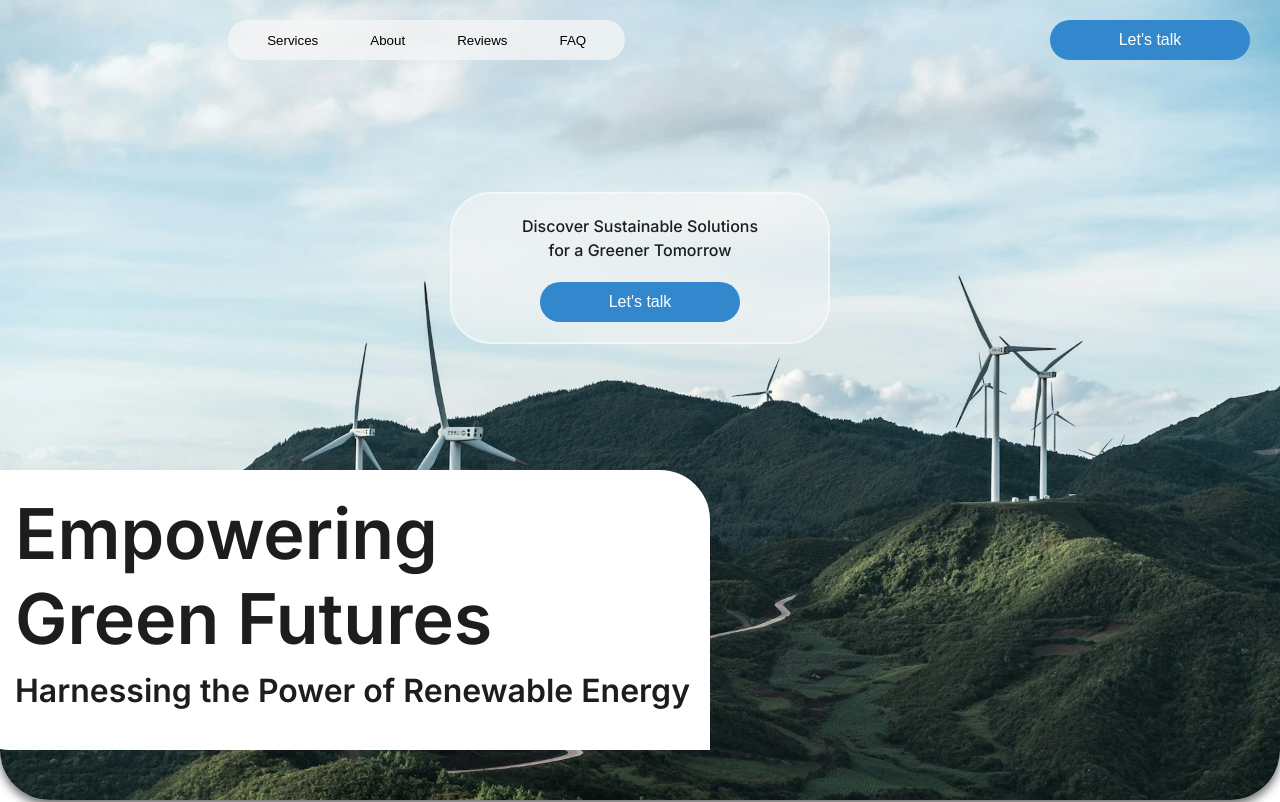
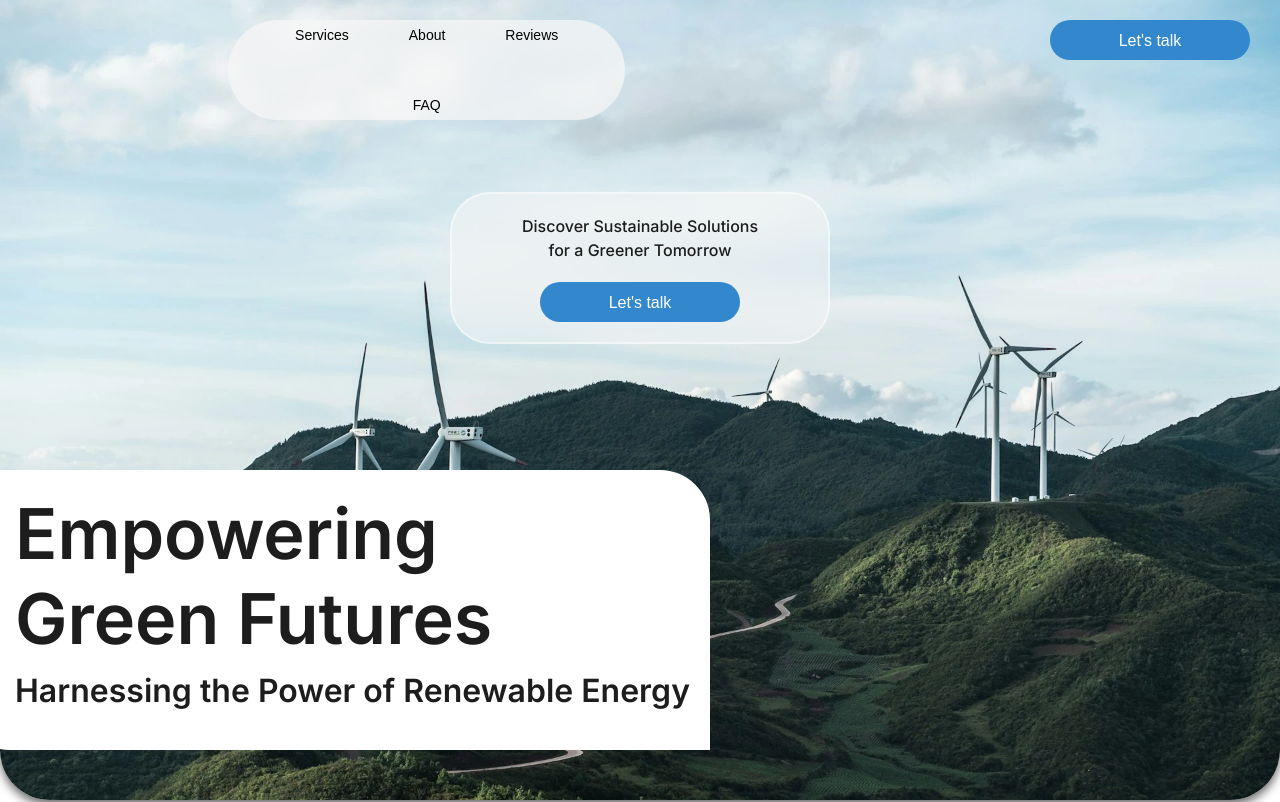
Before and after one commit to chihuahua011/green-energy-website, a React (Create React App) app in the folder green-energy/: page / in a window 1280 px wide. Shown: the top 802 px of the page. Built offline with nearby package versions, Linux system fonts and the light colour scheme.

Commit message:
button & link animation added

```diff
--- a/green-energy/src/components/Button/button.scss
+++ b/green-energy/src/components/Button/button.scss
@@ -1,4 +1,5 @@
 @use "../../sass/variables" as v;
+@use 'sass:color';
 
 .button {
     border-radius: 50px;
@@ -8,17 +9,69 @@
     height: 40px;
     max-height: 40px;
     max-width: 200px;
-    font-size: 1.6rem;
     cursor: pointer;
+
+    p {
+        font-size: 1.6rem;
+    }
 
     &.primary {
         color: v.$white;
         background-color: v.$blue;
+
+        &::before {
+            content: "";
+            position: absolute;
+            top: 0;
+            left: 0;
+            width: 100%;
+            height: 100%;
+            background: color.adjust(v.$blue, $lightness: -10%);
+            border-radius: 50px;
+            transform: scale(0);
+            opacity: 0;
+            transition: all 250ms ease-out;
+        }
+
+        &:hover {
+            &::before {
+                opacity: 1;
+                transform: scale(1);
+            }
+        }
     }
 }
 
 .link {
+    display: flex;
+    max-height: 30px;
+    padding: 1rem;
+    align-items: center;
     background: none;
     border: none;
     cursor: pointer;
+    overflow: hidden;
+    transition: color 250ms ease-out;
+
+    &::before {
+        content: "";
+        position: absolute;
+        height: 2px;
+        width: 100%;
+        bottom: 0;
+        left: 0;
+        background: v.$blue;
+        border-radius: 30px;
+        transform: scaleX(0);
+        transform-origin: right;
+        transition: transform 250ms ease-out;
+    }
+
+    &:hover {
+        color: v.$blue;
+        &::before {
+            transform-origin: left;
+            transform: scaleX(1);
+        }
+    }
 }
--- a/green-energy/src/components/Footer/Footer.jsx
+++ b/green-energy/src/components/Footer/Footer.jsx
@@ -10,10 +10,10 @@ function Footer() {
 					<div className="col-7 logo-footer"></div>
 					<div className="col-5 links-footer">
 						<div className="flex col-cont justify-between pr-2">
-							<Button className={"link"}>Services</Button>
-							<Button className={"link"}>About</Button>
-							<Button className={"link"}>Reviews</Button>
-							<Button className={"link"}>FAQ</Button>
+							<Button className={"link"}><p>Services</p></Button>
+							<Button className={"link"}><p>About</p></Button>
+							<Button className={"link"}><p>Reviews</p></Button>
+							<Button className={"link"}><p>FAQ</p></Button>
 						</div>
 					</div>
 				</div>
--- a/green-energy/src/components/Header/Header.jsx
+++ b/green-energy/src/components/Header/Header.jsx
@@ -8,15 +8,15 @@ function Header() {
             <section className="header m-def">
                 <div className="container p-def">
 					<div className="col-6 p-def justify-right">
-						<div className="col-8 justify-center header-links-cont gap-4">
-							<Button className={"link"}>Services</Button>
-							<Button className={"link"}>About</Button>
-							<Button className={"link"}>Reviews</Button>
-							<Button className={"link"}>FAQ</Button>
+						<div className="col-8 justify-center align-center header-links-cont gap-4">
+							<Button className={"link"}><p>Services</p></Button>
+							<Button className={"link"}><p>About</p></Button>
+							<Button className={"link"}><p>Reviews</p></Button>
+							<Button className={"link"}><p>FAQ</p></Button>
 						</div>
 					</div>
                     <div className="col btn p-def justify-right">
-						<Button className={"button primary"}>Let's talk</Button>
+						<Button className={"button primary"}><p>Let's talk</p></Button>
 					</div>
                 </div>
             </section>
--- a/green-energy/src/components/Hero/Hero.jsx
+++ b/green-energy/src/components/Hero/Hero.jsx
@@ -12,7 +12,7 @@ function Hero() {
 						<div className="card px-7 py-2 mt-5 justify-center align-center">
 							<p>Discover Sustainable Solutions</p>
 							<p>for a Greener Tomorrow</p>
-							<Button className={"button primary mt-2"}>Let's talk</Button>
+							<Button className={"button primary mt-2"}><p>Let's talk</p></Button>
 						</div>
 					</div>
 					<div className="hero-text col pb-2 justify-right mb-5">
--- a/green-energy/src/components/Panel/Panel.jsx
+++ b/green-energy/src/components/Panel/Panel.jsx
@@ -23,7 +23,10 @@ function Panel({ header, content }) {
     return (
         <>
             <div ref={panelRef} className="panel-cont closed">
-                <div className="flex panel-header px-3">{header}</div>
+                <div className="flex panel-header px-3 justify-between">
+                    {header}
+                    <span className="panel-icon"></span>
+                </div>
                 <div className="panel-content px-3 py-1">{content}</div>
             </div>
         </>
--- a/green-energy/src/components/Panel/panel.scss
+++ b/green-energy/src/components/Panel/panel.scss
@@ -13,14 +13,30 @@
         cursor: pointer;
         height: 50px;
         padding-top: 1.2rem;
+
+        .panel-icon {
+            position: absolute;
+            top: calc(50% - 11px);
+            right: 15px;
+            width: 18px;
+            height: 18px;
+            background-image: url("../../resources/icon/chevron-up-solid.svg");
+            background-repeat: no-repeat;
+            transition: all 250ms ease-out;
+        }
     }
 
     .panel-content {
         height: fit-content;
         transition: all 500ms ease-in-out;
+        border-top: 1px solid rgba(v.$font-color, 0.25);
     }
 
     &.closed {
         max-height: 50px;
+
+        .panel-header .panel-icon {
+            transform: rotate(180deg);
+        }
     }
 }
```
Also changed, not shown: green-energy/src/resources/icon/chevron-up-solid.svg (added).
